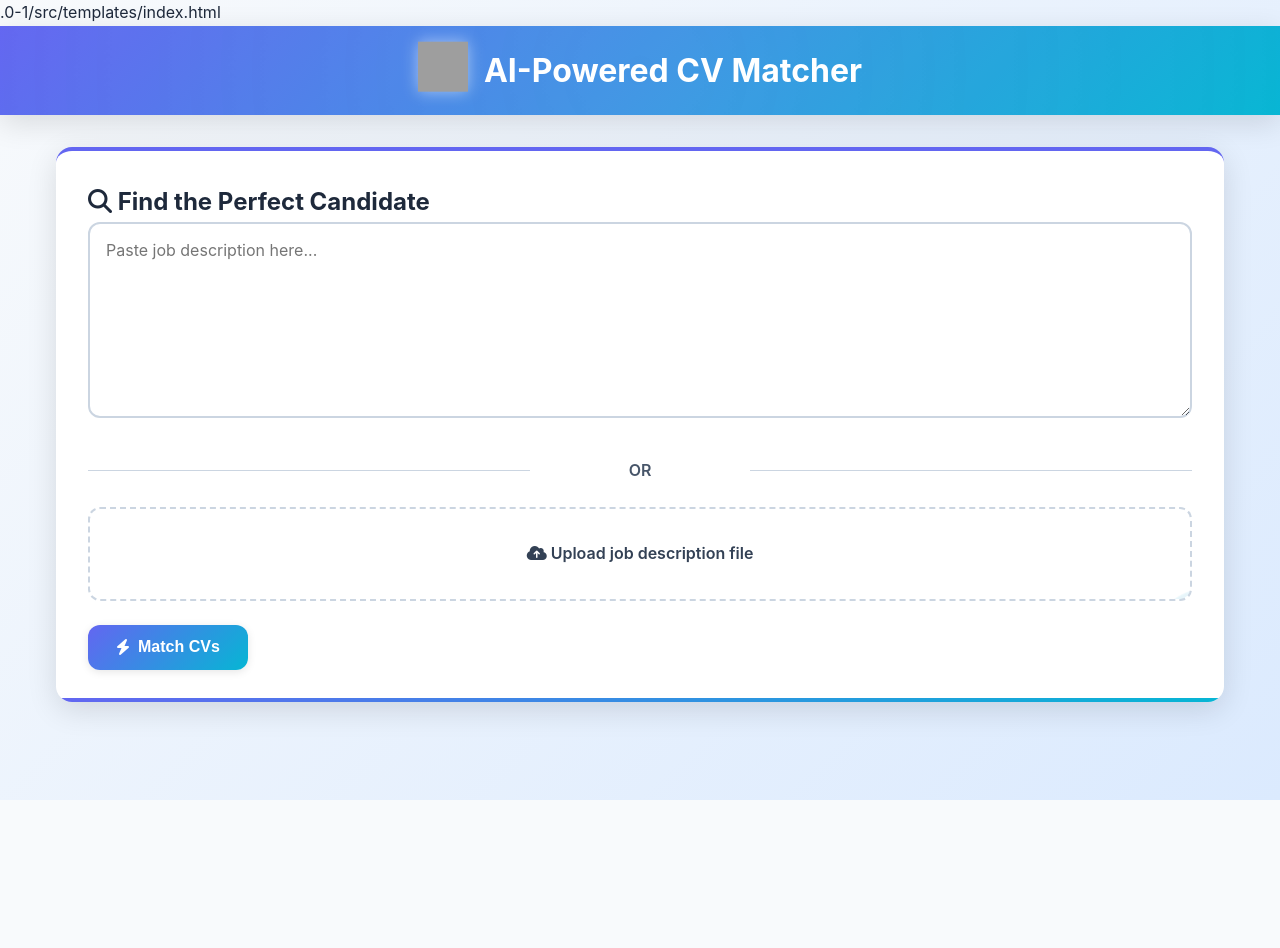
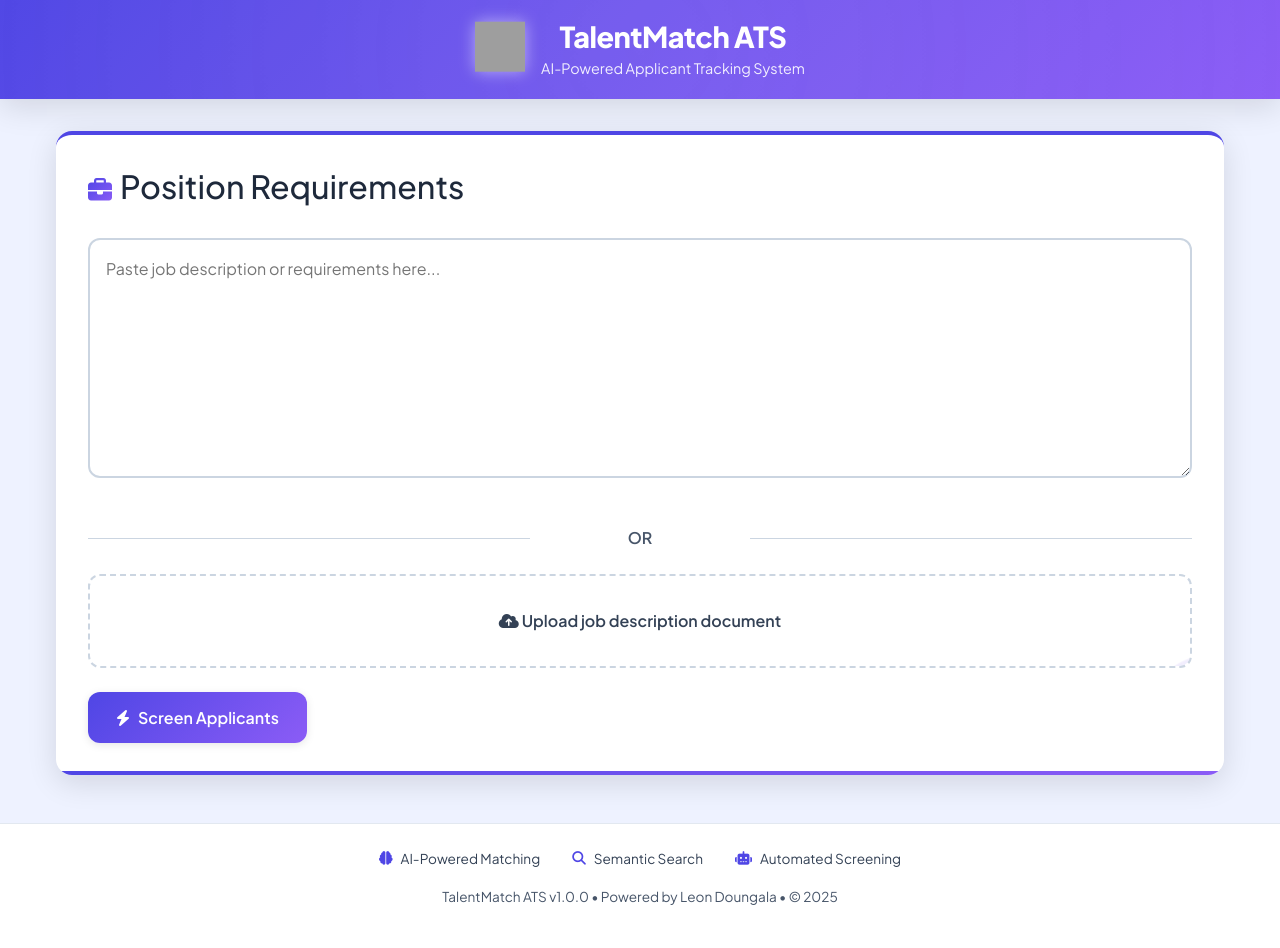
Before and after one commit to leondoungala22/RAG-ATS-Semantic-matching-search-cv-ai-v1.0.0, a Flask app: page / in a window 1280 px wide. Before the commit the page ends 800 px from the top, so only its background shows below. Run offline with Flask 3, Linux system fonts and the light colour scheme; parts of the project's set-up code (start-up, migrations or seed data) failed here and were passed over; some libraries are stand-ins or nearby versions; grey boxes are pictures that could not be loaded.

Commit message:
Refactor applicant tracking system UI, enhance file upload and form submission, and improve results display with DataTable integration

```diff
--- a/src/static/scripts.js
+++ b/src/static/scripts.js
@@ -1,3 +1,5 @@
+let applicantsTable;
+
 document.addEventListener('DOMContentLoaded', () => {
   initFileUpload();
   initFormSubmission();
@@ -31,7 +33,7 @@ const resetFileUpload = () => {
   const fileNameLabel = document.getElementById('file-name');
   const fileUploadContainer = document.getElementById('file-upload-container');
   fileNameLabel.style.display = 'inline';
-  fileNameLabel.textContent = 'Upload job description file';
+  fileNameLabel.textContent = 'Upload job description document';
   fileUploadContainer.classList.remove('file-selected');
 };
 
@@ -46,7 +48,7 @@ const initFormSubmission = () => {
     const jobFile = formData.get('job_file');
 
     if (!jobText && (!jobFile || jobFile.size === 0)) {
-      showToast('Please enter a job description or upload a file', 'error');
+      showToast('Please enter job requirements or upload a document', 'error');
       return;
     }
 
@@ -69,15 +71,15 @@ const initFormSubmission = () => {
 
           showToast(
             data.length
-              ? `Found ${data.length} matching candidates!`
-              : 'No matching candidates found',
+              ? `Found ${data.length} qualified applicants!`
+              : 'No qualified applicants found',
             data.length ? 'success' : 'warning'
           );
         }, 800);
       })
       .catch(error => {
         loader.classList.remove('visible');
-        showToast('Error analyzing job description: ' + error.message, 'error');
+        showToast('Error analyzing job requirements: ' + error.message, 'error');
         console.error(error);
       });
   });
@@ -94,13 +96,18 @@ const displayResults = (data) => {
     resultCount.textContent = '';
   }
 
+  // Destroy existing DataTable if it exists
+  if (applicantsTable) {
+    applicantsTable.destroy();
+  }
+
   if (!data.length) {
     resultsTable.innerHTML = `
       <tr>
         <td colspan="4" class="no-results">
           <i class="fas fa-search"></i>
-          <h3>No matching candidates found</h3>
-          <p>Try adjusting your job description or using different keywords.</p>
+          <h3>No qualified applicants found</h3>
+          <p>Try adjusting your job requirements or expanding search criteria.</p>
         </td>
       </tr>
     `;
@@ -112,14 +119,14 @@ const displayResults = (data) => {
     const tr = document.createElement('tr');
     const scoreColor = result.score > 0.85
       ? 'var(--success)'
-      : (result.score < 0.7 ? 'var(--warning)' : 'var(--primary)');
+      : (result.score < 0.7 ? 'var(--warning)' : 'var(--orange)');
     const scorePercentage = Math.round(result.score * 100);
 
     tr.innerHTML = `
       <td>
         <div class="file-info">
           <i class="fas fa-user-tie"></i>
-          <span>Candidate ${index + 1} <small>(${result.uuid})</small></span>
+          <span>Applicant ${index + 1}</span>
         </div>
       </td>
       <td>
@@ -127,12 +134,38 @@ const displayResults = (data) => {
       </td>
       <td>${result.reason}</td>
       <td>
-        <button class="btn btn-secondary" onclick="viewCV('${result.uuid}')">
+        <button class="btn btn-orange" onclick="viewCV('${result.uuid}')">
           <i class="fas fa-eye"></i> View
         </button>
       </td>
     `;
     resultsTable.appendChild(tr);
+  });
+
+  // Initialize DataTable with responsive options
+  applicantsTable = $('#applicants-table').DataTable({
+    responsive: true,
+    pageLength: 5,
+    lengthMenu: [5, 10, 25, 50],
+    scrollX: false,
+    autoWidth: false,
+    language: {
+      search: "Find applicant:",
+      lengthMenu: "Show _MENU_ applicants",
+      info: "Showing _START_ to _END_ of _TOTAL_ applicants",
+      paginate: {
+        first: '<i class="fas fa-angle-double-left"></i>',
+        last: '<i class="fas fa-angle-double-right"></i>',
+        next: '<i class="fas fa-angle-right"></i>',
+        previous: '<i class="fas fa-angle-left"></i>'
+      }
+    },
+    columnDefs: [
+      { width: "15%", targets: 0 },
+      { width: "15%", targets: 1, className: 'text-center' },
+      { width: "55%", targets: 2 },
+      { width: "15%", targets: 3, className: 'text-center' }
+    ]
   });
 };
 
@@ -166,7 +199,7 @@ const viewCV = (uuid) => {
 
   // Update title once loaded
   iframe.onload = () => {
-    modalTitle.textContent = `Candidate Resume (${uuid})`;
+    modalTitle.textContent = 'Applicant Resume';
   };
 
   // Set up download button
--- a/src/static/styles.css
+++ b/src/static/styles.css
@@ -1,13 +1,17 @@
 :root {
-  --primary: #6366f1;
+  --primary: #4f46e5; /* Vibrant indigo */
   --primary-light: #818cf8;
-  --primary-dark: #4f46e5;
-  --secondary: #06b6d4;
-  --success: #10b981;
-  --warning: #f59e0b;
-  --danger: #ef4444;
+  --primary-dark: #3730a3;
+  --secondary: #06b6d4; /* Cyan */
+  --success: #10b981; /* Emerald */
+  --warning: #f59e0b; /* Amber */
+  --danger: #ef4444; /* Red */
   --dark: #1e293b;
   --light: #f8fafc;
+  --orange: #fb923c; /* New orange */
+  --purple: #8b5cf6; /* Vibrant purple */
+  --pink: #ec4899;
+  --teal: #14b8a6;
   --gray-100: #f1f5f9;
   --gray-200: #e2e8f0;
   --gray-300: #cbd5e1;
@@ -21,7 +25,8 @@
   --shadow: 0 8px 30px rgba(0, 0, 0, 0.12);
   --shadow-lg: 0 12px 40px rgba(0, 0, 0, 0.15);
   --transition: all 0.3s ease;
-  --gradient: linear-gradient(135deg, var(--primary), var(--secondary));
+  --gradient-vibrant: linear-gradient(135deg, #4f46e5, #8b5cf6);
+  --gradient-orange: linear-gradient(135deg, #f97316, #fb923c);
 }
 
 *,
@@ -33,8 +38,8 @@
 }
 
 body {
-  font-family: 'Plus Jakarta Sans', 'Inter', sans-serif;
-  background: linear-gradient(135deg, #f8fafc, #dbeafe);
+  font-family: 'Plus Jakarta Sans', sans-serif;
+  background: #eef2ff; /* Light indigo background */
   color: var(--gray-800);
   line-height: 1.6;
   min-height: 100vh;
@@ -42,7 +47,7 @@ body {
 }
 
 header {
-  background: var(--gradient);
+  background: var(--gradient-vibrant);
   color: white;
   padding: 1.2rem;
   text-align: center;
@@ -91,6 +96,24 @@ header::before {
   100% { transform: translateY(0px); }
 }
 
+.app-title {
+  display: flex;
+  flex-direction: column;
+  align-items: center;
+}
+
+.app-name {
+  font-size: 1.8rem;
+  font-weight: 800;
+  letter-spacing: -0.5px;
+  margin-bottom: 0.2rem;
+}
+
+.app-tagline {
+  font-size: 0.9rem;
+  opacity: 0.9;
+}
+
 main {
   max-width: 1200px;
   margin: 2rem auto;
@@ -123,8 +145,24 @@ main {
   left: 0;
   width: 100%;
   height: 4px;
-  background: var(--gradient);
+  background: var(--gradient-vibrant);
   z-index: 0;
+}
+
+.section-header {
+  display: flex;
+  align-items: center;
+  gap: 0.5rem;
+  margin-bottom: 1.5rem;
+  position: relative;
+}
+
+.section-header i {
+  font-size: 1.5rem;
+  color: var(--primary);
+  background: var(--gradient-vibrant);
+  -webkit-background-clip: text;
+  -webkit-text-fill-color: transparent;
 }
 
 .form textarea {
@@ -195,7 +233,7 @@ main {
   left: -100px;
   width: 80px;
   height: 80px;
-  background: linear-gradient(135deg, rgba(99, 102, 241, 0.2), rgba(6, 182, 212, 0.2));
+  background: linear-gradient(135deg, rgba(79, 70, 229, 0.2), rgba(139, 92, 246, 0.2));
   border-radius: 50%;
   animation: bubble 15s infinite linear;
   opacity: 0.6;
@@ -208,7 +246,7 @@ main {
   right: -80px;
   width: 120px;
   height: 120px;
-  background: linear-gradient(135deg, rgba(6, 182, 212, 0.2), rgba(99, 102, 241, 0.2));
+  background: linear-gradient(135deg, rgba(139, 92, 246, 0.2), rgba(79, 70, 229, 0.2));
   border-radius: 50%;
   animation: bubble 18s infinite linear reverse;
   opacity: 0.5;
@@ -245,7 +283,7 @@ main {
 }
 
 .btn-primary {
-  background: var(--gradient);
+  background: var(--gradient-vibrant);
   color: white;
   box-shadow: var(--shadow-sm);
   position: relative;
@@ -549,6 +686,36 @@ tr:hover td {
   to { opacity: 0; }
 }
 
+.app-footer {
+  text-align: center;
+  margin-top: 3rem;
+  padding: 1.5rem;
+  color: var(--gray-600);
+  font-size: 0.85rem;
+  background: white;
+  border-top: 1px solid var(--gray-200);
+}
+
+.footer-features {
+  display: flex;
+  justify-content: center;
+  gap: 2rem;
+  margin-bottom: 1rem;
+  flex-wrap: wrap;
+}
+
+.footer-features span {
+  display: flex;
+  align-items: center;
+  gap: 0.5rem;
+  font-size: 0.85rem;
+  color: var(--gray-700);
+}
+
+.footer-features i {
+  color: var(--primary);
+}
+
 /* Side-by-side layout in desktop mode */
 @media (min-width: 992px) {
   .content-container {
@@ -559,8 +726,9 @@ tr:hover td {
   .results-section {
     flex: 1 1 50%;
     margin-bottom: 0;
-    max-height: 80vh;
+    max-height: 85vh;
     overflow-y: auto;
+    overflow-x: hidden;
   }
 
   /* When results are shown, make form take 40% width */
--- a/src/templates/index.html
+++ b/src/templates/index.html
@@ -1,52 +1,71 @@
-.0-1/src/templates/index.html
+
 <!DOCTYPE html>
 <html lang="en">
 <head>
   <meta charset="UTF-8" />
   <meta name="viewport" content="width=device-width, initial-scale=1.0" />
-  <title>AI CV Matcher</title>
+  <title>TalentMatch ATS | AI-Powered Recruitment System</title>
+
+  <!-- External CSS Libraries -->
+  <link rel="stylesheet" href="https://cdnjs.cloudflare.com/ajax/libs/font-awesome/6.5.1/css/all.min.css">
+  <link rel="stylesheet" href="https://cdn.jsdelivr.net/npm/bootstrap@5.3.2/dist/css/bootstrap.min.css">
+  <link rel="stylesheet" href="https://cdn.datatables.net/1.13.7/css/dataTables.bootstrap5.min.css">
+  <link href="https://fonts.googleapis.com/css2?family=Plus+Jakarta+Sans:wght@400;500;600;700;800&display=swap" rel="stylesheet">
+
+  <!-- Custom CSS -->
   <link rel="stylesheet" href="{{ url_for('static', filename='styles.css') }}" />
+
+  <!-- Favicon from web -->
   <link rel="icon" href="https://cdn-icons-png.flaticon.com/512/3135/3135715.png" type="image/png">
-  <link rel="stylesheet" href="https://cdnjs.cloudflare.com/ajax/libs/font-awesome/6.5.1/css/all.min.css">
 </head>
 <body>
   <header>
     <div class="header-container">
       <img src="https://cdn-icons-png.flaticon.com/512/3135/3135715.png" alt="Logo" class="logo" />
-      <h1>AI-Powered CV Matcher</h1>
+      <div class="app-title">
+        <h1 class="app-name">TalentMatch ATS</h1>
+        <div class="app-tagline">AI-Powered Applicant Tracking System</div>
+      </div>
     </div>
   </header>
 
   <main>
     <div class="content-container">
       <section class="upload-section" id="upload-section">
-        <h2><i class="fas fa-search"></i> Find the Perfect Candidate</h2>
+        <div class="section-header">
+          <i class="fas fa-briefcase"></i>
+          <h2>Position Requirements</h2>
+        </div>
         <form id="upload-form" class="form">
-          <textarea name="job_text" placeholder="Paste job description here..." rows="8"></textarea>
+          <textarea name="job_text" placeholder="Paste job description or requirements here..." rows="8"></textarea>
           <div class="or-divider">OR</div>
           <div class="file-upload" id="file-upload-container">
-            <input type="file" name="job_file" id="job-file" accept=".txt" hidden />
+            <input type="file" name="job_file" id="job-file" accept=".txt,.pdf,.docx" hidden />
             <label for="job-file" class="file-upload-label">
               <i class="fas fa-cloud-upload-alt file-icon"></i>
-              <span id="file-name">Upload job description file</span>
+              <span id="file-name">Upload job description document</span>
             </label>
           </div>
           <button type="submit" class="btn btn-primary">
-            <i class="fas fa-bolt"></i> Match CVs
+            <i class="fas fa-bolt"></i> Screen Applicants
           </button>
         </form>
       </section>
 
       <section id="results-section" class="results-section" style="display: none;">
-        <h2><i class="fas fa-trophy"></i> Top Ranked Candidates <span id="result-count" class="result-count"></span></h2>
+        <div class="section-header">
+          <i class="fas fa-trophy"></i>
+          <h2>Top Qualified Applicants <span id="result-count" class="result-count"></span></h2>
+        </div>
+
         <div class="table-container">
-          <table>
+          <table id="applicants-table" class="table table-striped table-hover">
             <thead>
               <tr>
-                <th>Candidate</th>
-                <th>Match Score</th>
-                <th>Matching Reasons</th>
-                <th>Actions</th>
+                <th><i class="fas fa-user-tie"></i> Applicant</th>
+                <th><i class="fas fa-percentage"></i> Match</th>
+                <th><i class="fas fa-check-circle"></i> Key Qualifications</th>
+                <th><i class="fas fa-cogs"></i> Actions</th>
               </tr>
             </thead>
             <tbody id="results-table"></tbody>
@@ -56,11 +75,11 @@
     </div>
   </main>
 
-  <!-- Modal PDF Viewer -->
+  <!-- Modal Resume Viewer -->
   <div id="cv-viewer" class="modal">
     <div class="modal-content">
       <div class="modal-header">
-        <h3 id="modal-title">Resume</h3>
+        <h3 id="modal-title">Applicant Resume</h3>
         <div class="modal-actions">
           <button id="download-pdf" class="btn btn-secondary">
             <i class="fas fa-download"></i> Download
@@ -82,11 +101,27 @@
         <div class="cube1"></div>
         <div class="cube2"></div>
       </div>
-      <div class="loading-text">Finding Top Candidates</div>
-      <div class="loading-subtext">Analyzing resumes with AI matching technology</div>
+      <div class="loading-text">Screening Applicants</div>
+      <div class="loading-subtext">AI is analyzing qualifications against job requirements</div>
     </div>
   </div>
 
+  <footer class="app-footer">
+    <div class="footer-features">
+      <span><i class="fas fa-brain"></i> AI-Powered Matching</span>
+      <span><i class="fas fa-search"></i> Semantic Search</span>
+      <span><i class="fas fa-robot"></i> Automated Screening</span>
+    </div>
+    <p>TalentMatch ATS v1.0.0 • Powered by Leon Doungala • © 2025</p>
+  </footer>
+
+  <!-- External JavaScript Libraries -->
+  <script src="https://code.jquery.com/jquery-3.7.1.min.js"></script>
+  <script src="https://cdn.jsdelivr.net/npm/bootstrap@5.3.2/dist/js/bootstrap.bundle.min.js"></script>
+  <script src="https://cdn.datatables.net/1.13.7/js/jquery.dataTables.min.js"></script>
+  <script src="https://cdn.datatables.net/1.13.7/js/dataTables.bootstrap5.min.js"></script>
+
+  <!-- Custom JavaScript -->
   <script src="{{ url_for('static', filename='scripts.js') }}"></script>
 </body>
 </html>
```
Also changed, not shown: other parts of src/static/styles.css (+144 -29 lines).
